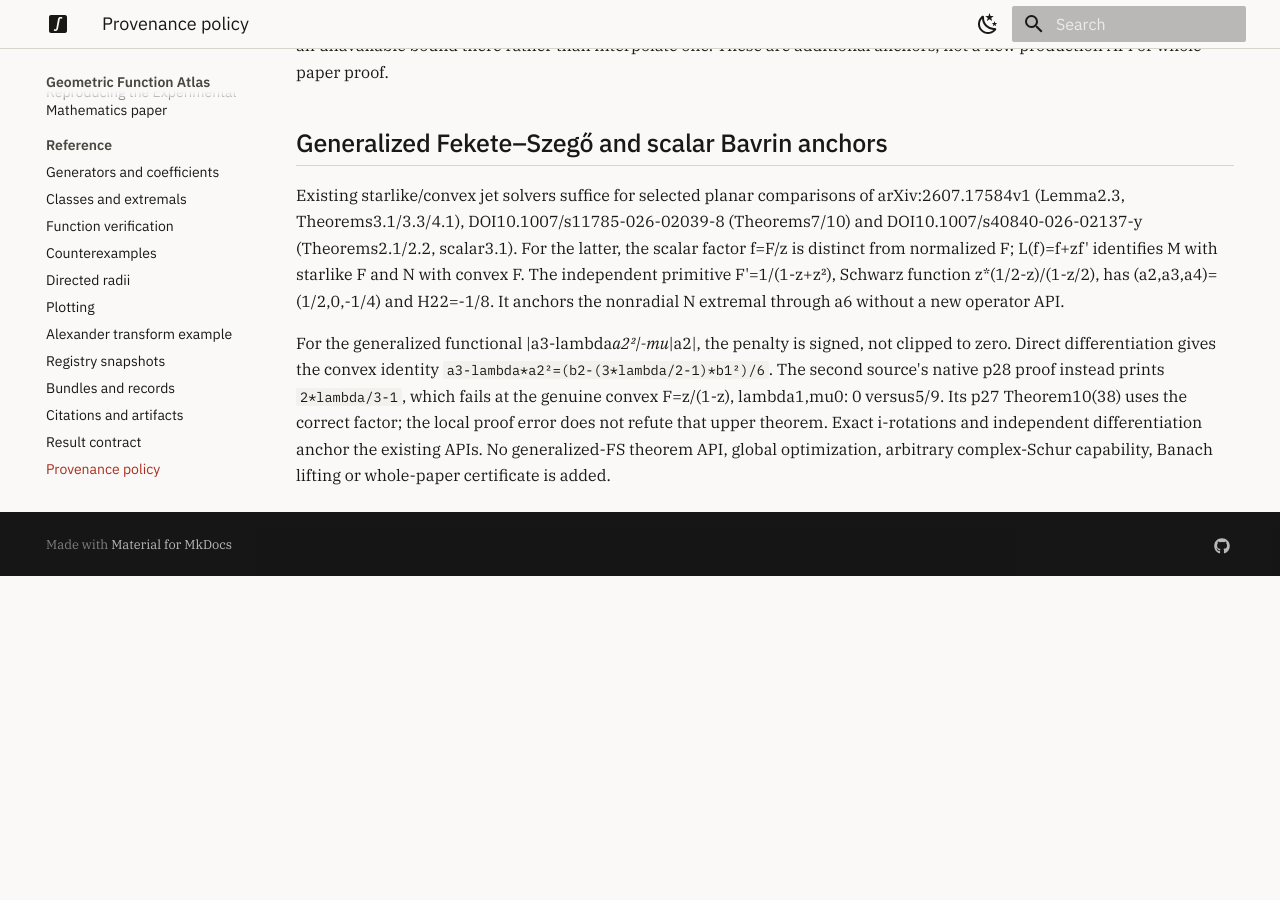
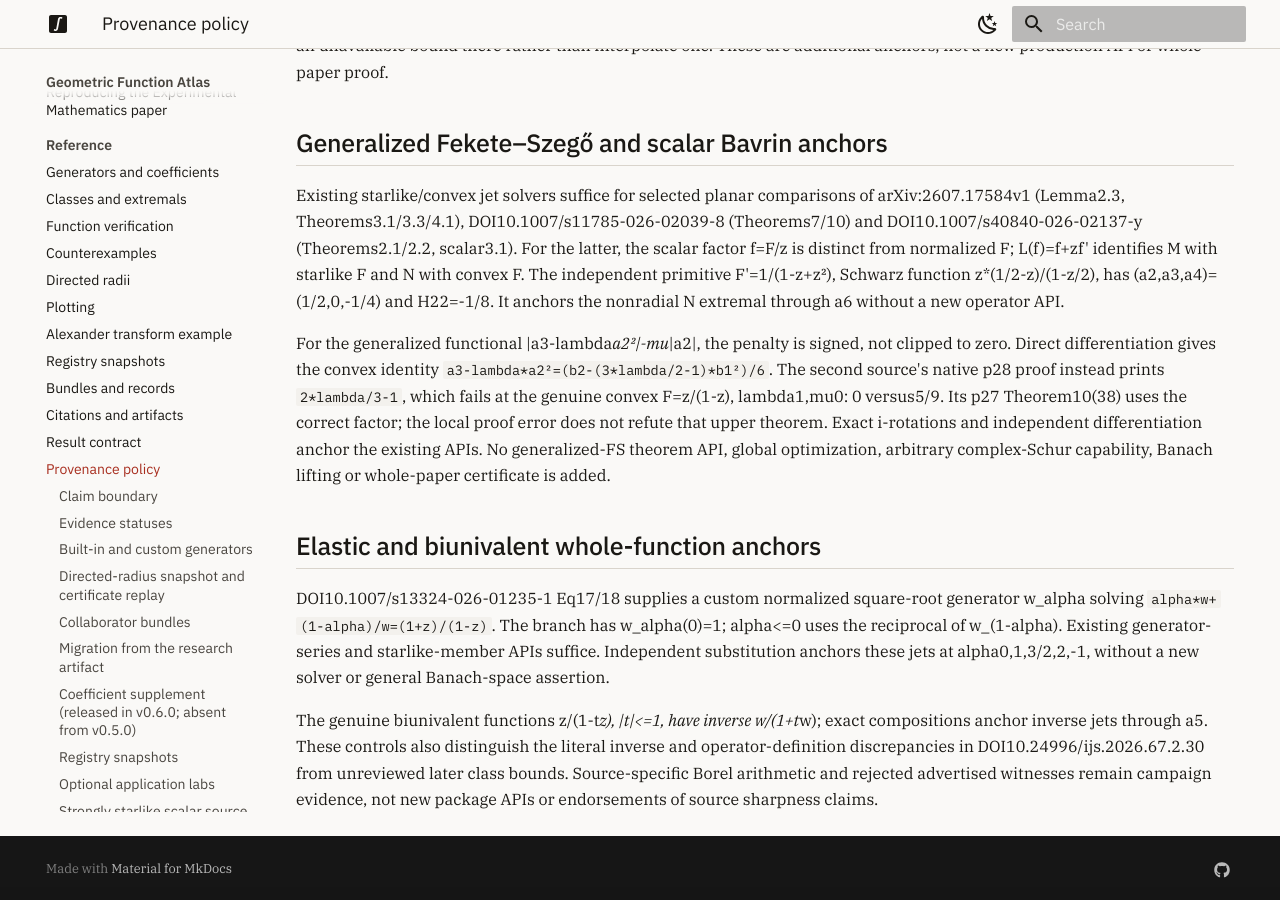
Before and after one commit to Prasanna28Devadiga/geometric-function-atlas, an MkDocs documentation site: the page built from docs/PROVENANCE.md, in a window 1280 px wide and 900 px high, scrolled down 6734 px. Built offline with MkDocs 1.6.1 and Material for MkDocs 9.7.7, drawn with Linux system fonts in a browser that asks for light colours; before the commit the page ends 7310 px from its top, so only the background shows below that.

Commit message:
test: anchor elastic generators and genuine biunivalent inverse jets

```diff
--- a/docs/PROVENANCE.md
+++ b/docs/PROVENANCE.md
@@ -360,3 +360,19 @@
 anchor the existing APIs. No generalized-FS theorem API, global optimization,
 arbitrary complex-Schur capability, Banach lifting or whole-paper certificate
 is added.
+
+## Elastic and biunivalent whole-function anchors
+
+DOI10.1007/s13324-026-01235-1 Eq17/18 supplies a custom normalized
+square-root generator w_alpha solving
+`alpha*w+(1-alpha)/w=(1+z)/(1-z)`. The branch has w_alpha(0)=1;
+alpha<=0 uses the reciprocal of w_(1-alpha). Existing generator-series and
+starlike-member APIs suffice. Independent substitution anchors these jets at
+alpha0,1,3/2,2,-1, without a new solver or general Banach-space assertion.
+
+The genuine biunivalent functions z/(1-t*z), |t|<=1, have inverse
+w/(1+t*w); exact compositions anchor inverse jets through a5. These controls
+also distinguish the literal inverse and operator-definition discrepancies in
+DOI10.24996/ijs.2026.67.2.30 from unreviewed later class bounds. Source-specific
+Borel arithmetic and rejected advertised witnesses remain campaign evidence,
+not new package APIs or endorsements of source sharpness claims.
```
Also changed, not shown: 1 other file.
